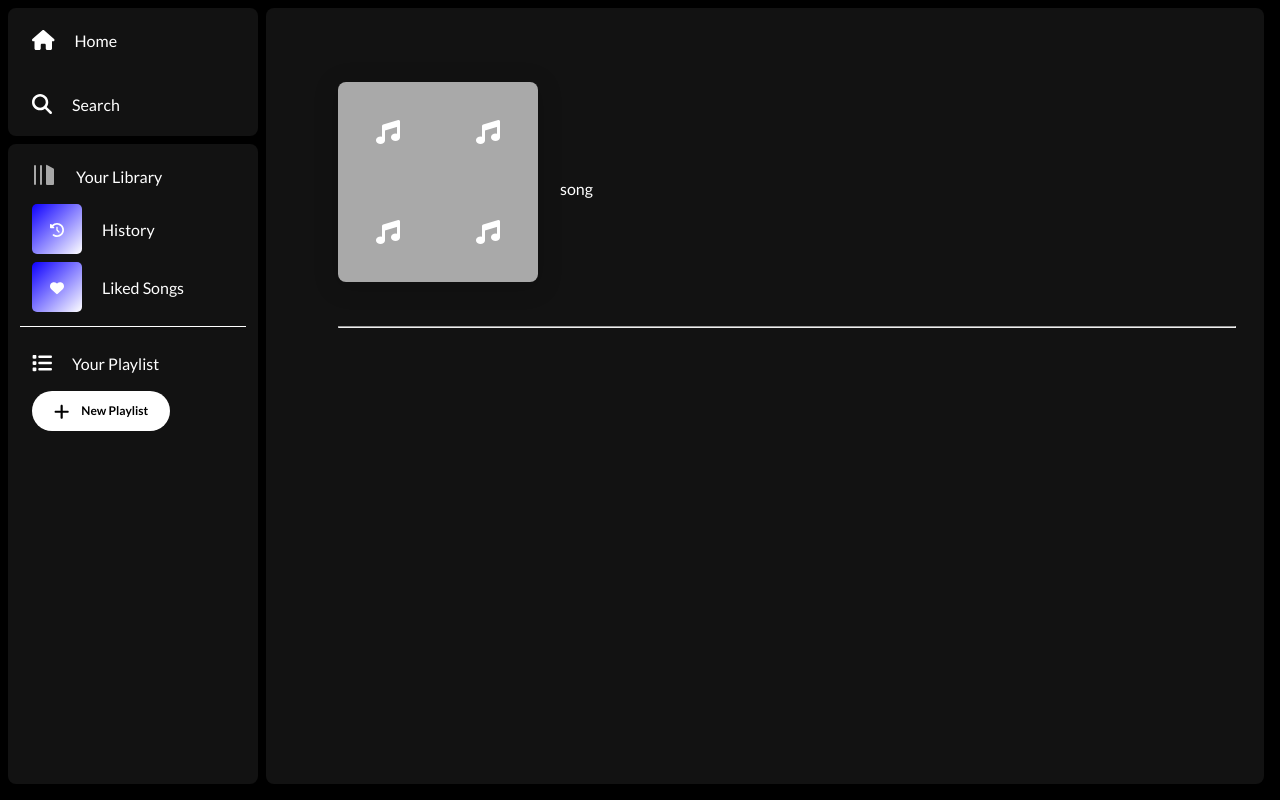
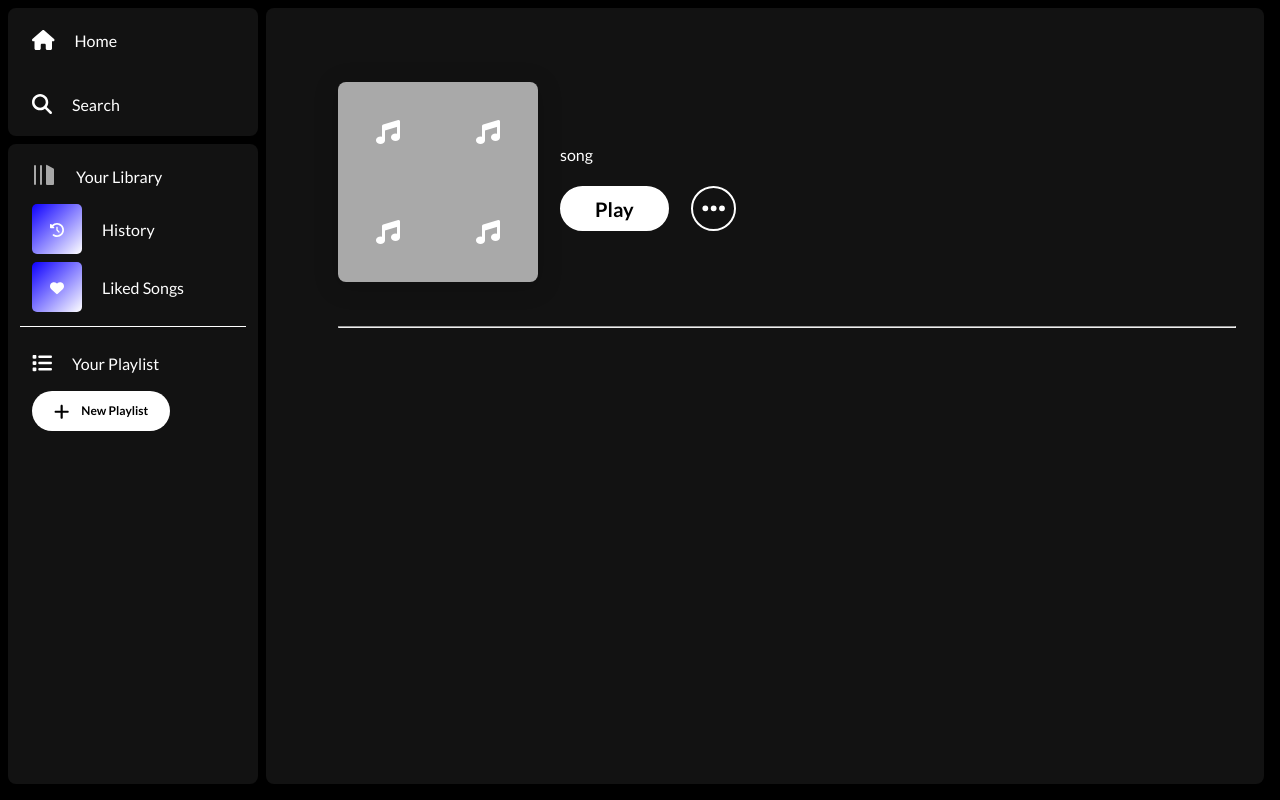
Before and after one commit to lingeaniket/music-streaming, a React (Create React App) app: page /my-list/1 in a window 1280 px wide. Built offline with nearby package versions, Linux system fonts and the light colour scheme; a web font is replaced by a local one.

Commit message:
usertab updated

```diff
--- a/src/Components/UserTab/UserTab.js
+++ b/src/Components/UserTab/UserTab.js
@@ -4,6 +4,9 @@ import { useSelector } from "react-redux";
 import "./userTab.css";
 import { useParams } from "react-router-dom";
 import SongListMain from "./SongList/SongListMain";
+import { FontAwesomeIcon } from "@fortawesome/react-fontawesome";
+import { faEllipsis } from "@fortawesome/free-solid-svg-icons";
+import Options from "../Options/Options";
 
 const UserTab = () => {
     const { id } = useParams();
@@ -12,10 +15,35 @@ const UserTab = () => {
     const [imageData, setImageData] = useState([]);
     const [currentLoad, setCurrentLoad] = useState(20);
     const [currentList, setCurrentList] = useState({});
+    const [options, setoptions] = useState(false);
+
     const [currentSongs, setCurrentSongs] = useState([]);
 
     const loadMoreSongs = () => {
         setCurrentLoad((prev) => prev + 20);
+    };
+
+    const handleOptions = (event) => {
+        const { top, right } = event.target.parentNode.getBoundingClientRect();
+        const parent = event.target.closest(".options");
+
+        const option = parent.querySelector(".options01");
+
+        if (top > window.innerHeight / 2) {
+            option.style.bottom = "10%";
+        } else {
+            option.style.top = "100%";
+        }
+
+        if (right < window.innerWidth / 2) {
+            option.style.left = "25%";
+        } else {
+            option.style.right = "10%";
+        }
+
+        setTimeout(() => {
+            setoptions(true);
+        }, 0);
     };
 
     useEffect(() => {
@@ -68,6 +96,20 @@ const UserTab = () => {
                     <div>
                         {currentList?.songs?.length} <span>{currentList?.songs?.length > 1 ? "songs" : "song"}</span>
                     </div>
+                    <div className="detail-09 app01">
+                        <div className="detail-10">
+                            <button>Play</button>
+                        </div>
+
+                        <div className="detail-11 options">
+                            <button className="app05" onClick={handleOptions}>
+                                <FontAwesomeIcon icon={faEllipsis} size="2xl" style={{ color: "#ffffff" }} />
+                            </button>
+                            <div className="options01">
+                                {options && <Options playlist={true} data={currentList} options={options} setoptions={setoptions} />}
+                            </div>
+                        </div>
+                    </div>
                 </div>
             </div>
             <hr />
```
